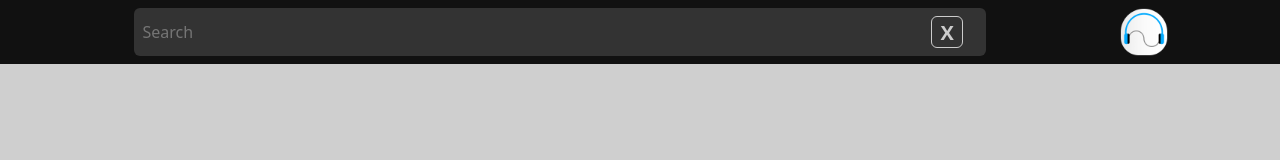
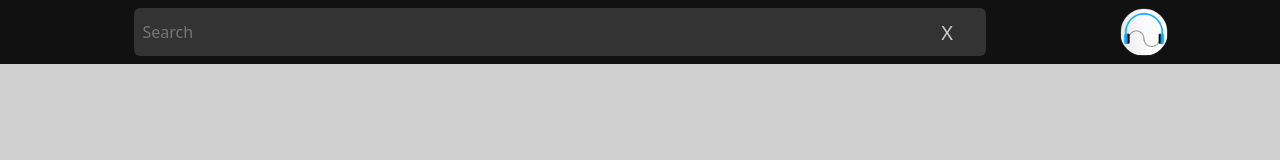
Before and after one commit to HenryLimaBR/cookie-player-web, a Next.js app: page / in a window 1280 px wide. Shown: the top 160 px of the page. Built offline with nearby package versions, Linux system fonts and the light colour scheme.

Commit message:
Style Changes; Added Favicon

```diff
--- a/components/Item/style.module.css
+++ b/components/Item/style.module.css
@@ -12,7 +12,7 @@
 	grid-template-columns: var(--box) 1fr;;
 	grid-template-rows: 1fr;
 	border: 1px #ffffff solid;
-	background-color: #111111;
+	background-color: #333333;
 	border-radius: 2px;
 	overflow: hidden;
 	animation: item 125ms ease-out backwards;
--- a/components/SearchBar/index.js
+++ b/components/SearchBar/index.js
@@ -29,12 +29,14 @@ export default function SearchBar(props) {
 				<button className={style.clear_button} onClick={clearInput}>X</button>
 			</div>
 
-			<Icon wait={props.wait} />
+			<div className={style.image_container}>
+				<Icon wait={props.wait} />
+			</div>
 		</div>
 	);
 }
 
 function Icon({ wait }) {
 	if (wait) return <Loader type='TailSpin' color='white' width={48} height={48} />
-	return <img src='/res/img/icon.png' width={48} height={48} />
+	return <img className={style.image} src='/res/img/icon.png' />
 }
--- a/components/SearchBar/style.module.css
+++ b/components/SearchBar/style.module.css
@@ -1,3 +1,10 @@
+@keyframes image {
+	from {
+		opacity: 0;
+		transform: scale(0);
+	}
+}
+
 .search_bar {
 	grid-area: Search;
 	display: flex;
@@ -31,17 +38,28 @@
 	width: 32px;
 	height: 32px;
 	right: 5%;
-	border: 1px solid #ccc;
-	border-radius: 6px;
+	border-radius: 100%;
 	background-color: #0000;
-	font-weight: bold;
+	font-weight: 100;
 	color: #ccc;
 	transition: 100ms ease-out;
 	user-select: none;
 	font-size: 125%;
 }
 .clear_button:active {
-	background-color: #ccc;
-	color: #111;
+	border: solid 1px #ccc;
 	transform: scale(0.75);
 }
+
+.image_container {
+	width: 48px;
+	height: 48px;
+}
+
+.image {
+	width: 100%;
+	height: 100%;
+	border-radius: 100%;
+	object-fit: cover;
+	object-position: center;
+}
--- a/pages/index.js
+++ b/pages/index.js
@@ -13,7 +13,8 @@ export default function Home() {
 		<>
 			<Head>
 				<title>Cookie Web Player</title>
-				<meta name="theme-color" content="#000000" />
+				<meta name='theme-color' content='#000000' />
+				<link rel='icon' type='image/png' href='/res/img/icon.png' />
 			</Head>
 
 			<div className={style.container}>
```
